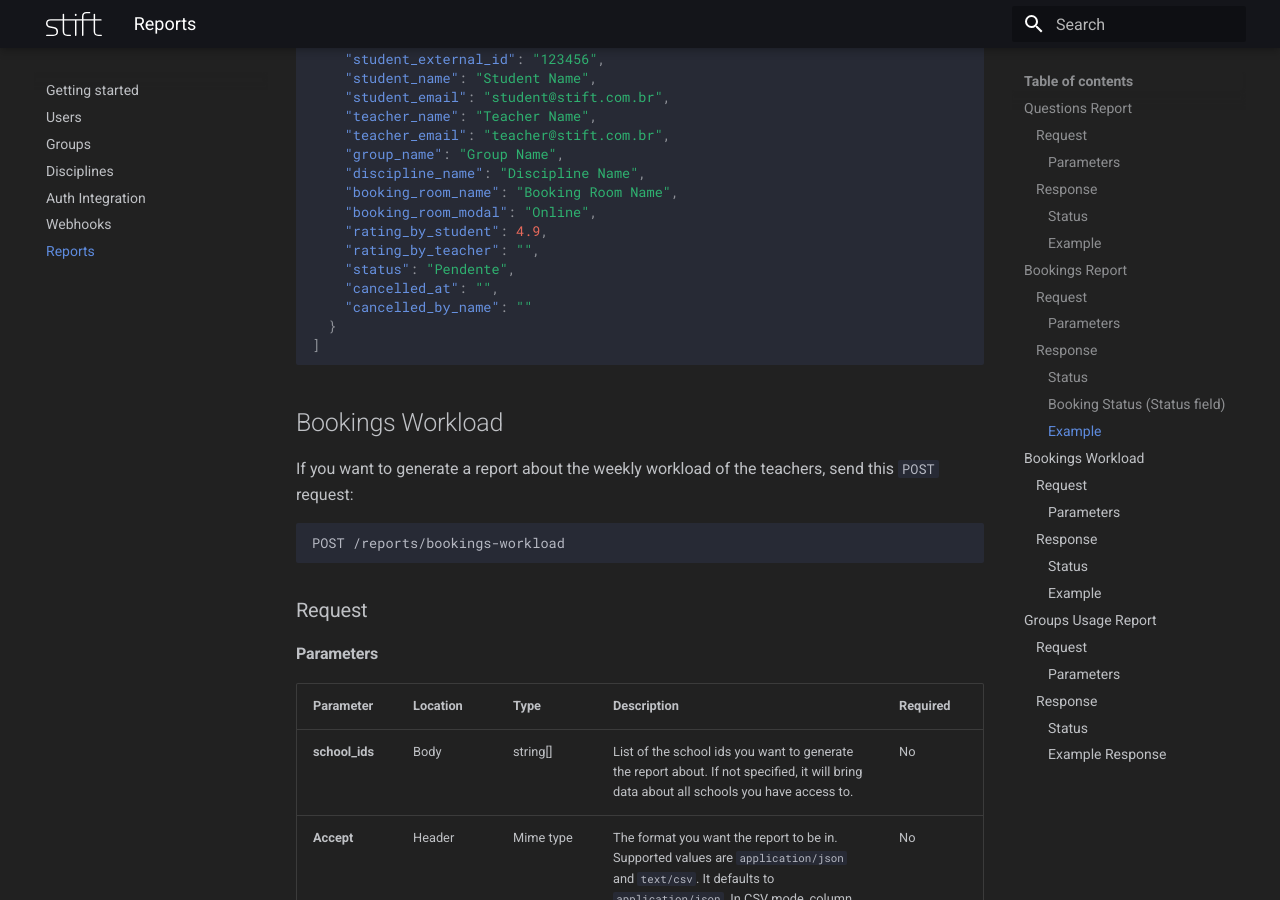
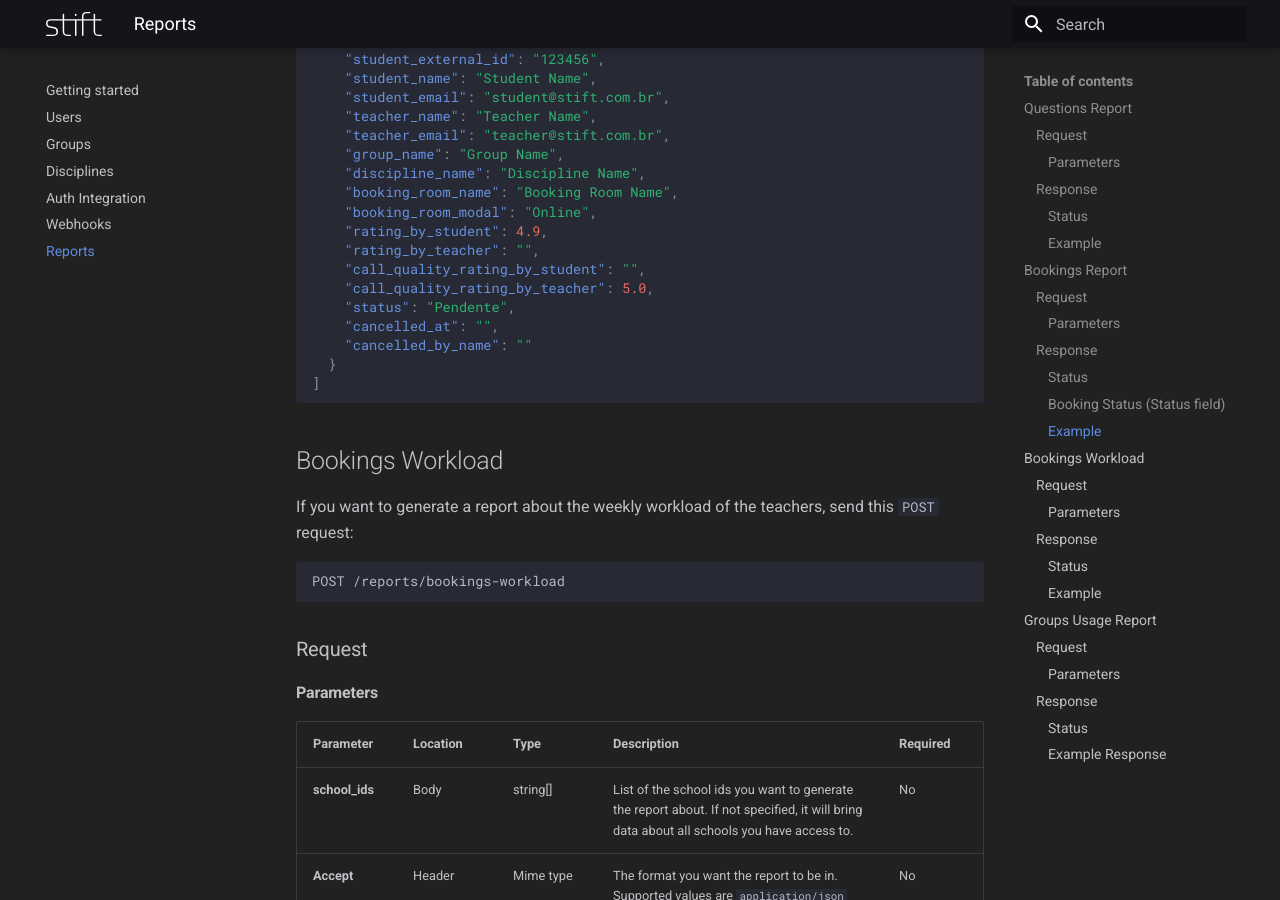
Before and after one commit to StiftTechnologies/developers-portal, an MkDocs documentation site: the page built from docs/reports.md, in a window 1280 px wide and 900 px high, scrolled down 3669 px. Built offline with MkDocs 1.6.1 and Material for MkDocs 9.7.7, drawn with Linux system fonts in a browser that asks for light colours.

Commit message:
feat: add new fields to bookings report

```diff
--- a/docs/reports.md
+++ b/docs/reports.md
@@ -128,6 +128,8 @@ POST /reports/bookings
     "booking_room_modal": "Online",
     "rating_by_student": 4.9,
     "rating_by_teacher": "",
+    "call_quality_rating_by_student": "",
+    "call_quality_rating_by_teacher": 5.0,
     "status": "Pendente",
     "cancelled_at": "",
     "cancelled_by_name": ""
```
